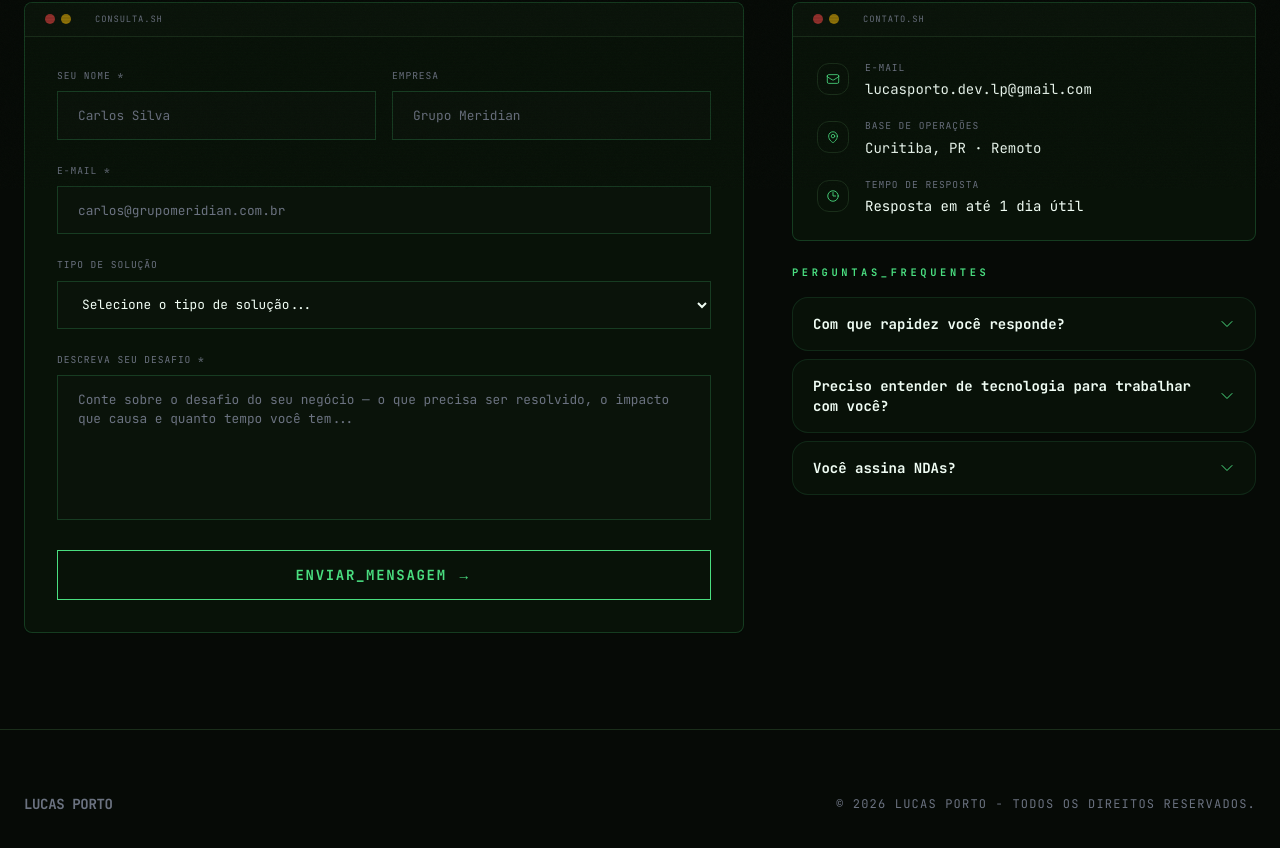
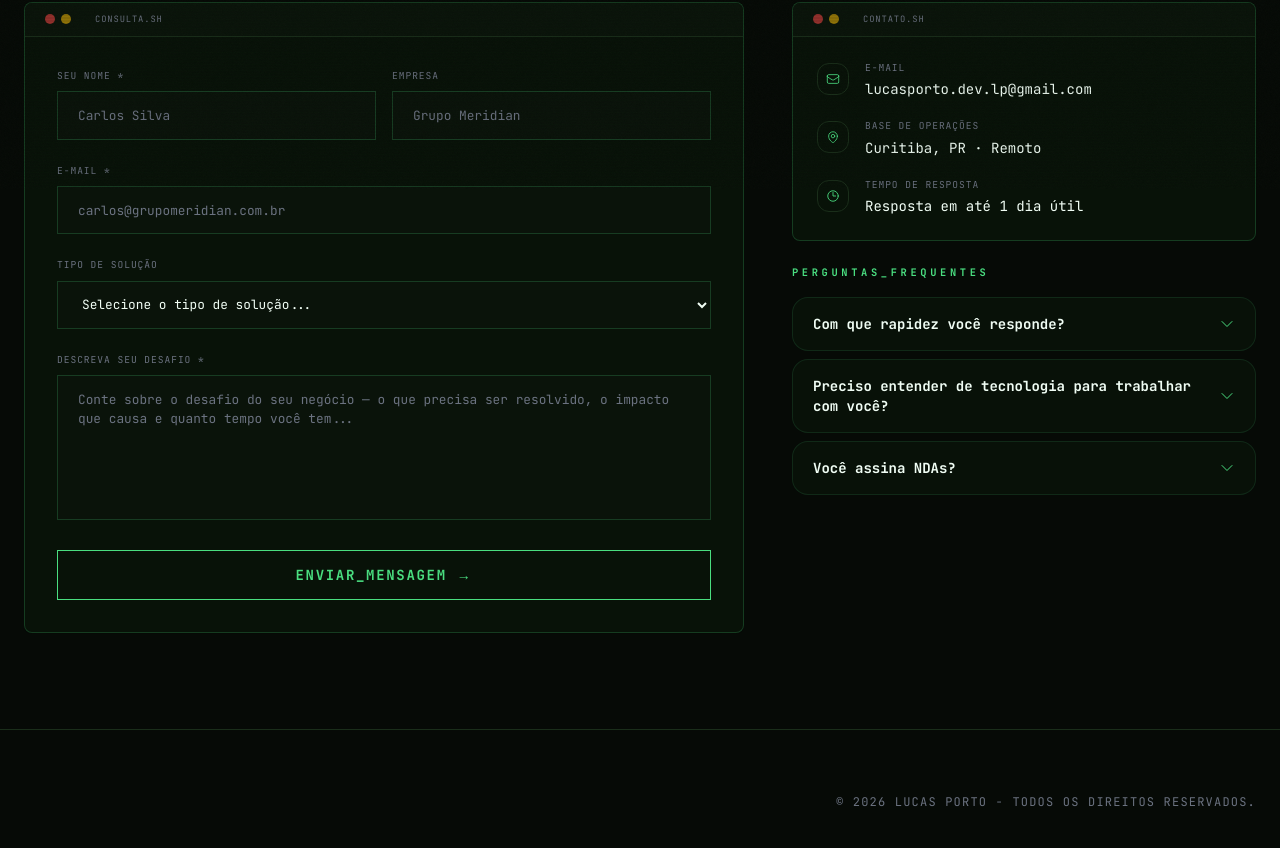
Before and after one commit to portolucaslp26/lucas.porto.dev, a Next.js app: page /contact in a window 1280 px wide. Shown: the part 611-1459 px from the top of the page. Built offline with nearby package versions, Linux system fonts and the light colour scheme.

Commit message:
Initial commit

```diff
--- a/src/components/Footer.tsx
+++ b/src/components/Footer.tsx
@@ -8,10 +8,7 @@ export default function Footer() {
       <div className="max-w-7xl mx-auto flex flex-col md:flex-row items-center justify-between gap-6">
         {/* Logo */}
         <Link href="/" className="flex items-center gap-2 cursor-none group">
-          {/* <AppLogo size={28} /> */}
-          <span className="font-mono text-sm font-bold text-muted-foreground group-hover:text-accent transition-colors tracking-tight">
-            LUCAS PORTO
-          </span>
+
         </Link>
 
         {/* Links */}
```
